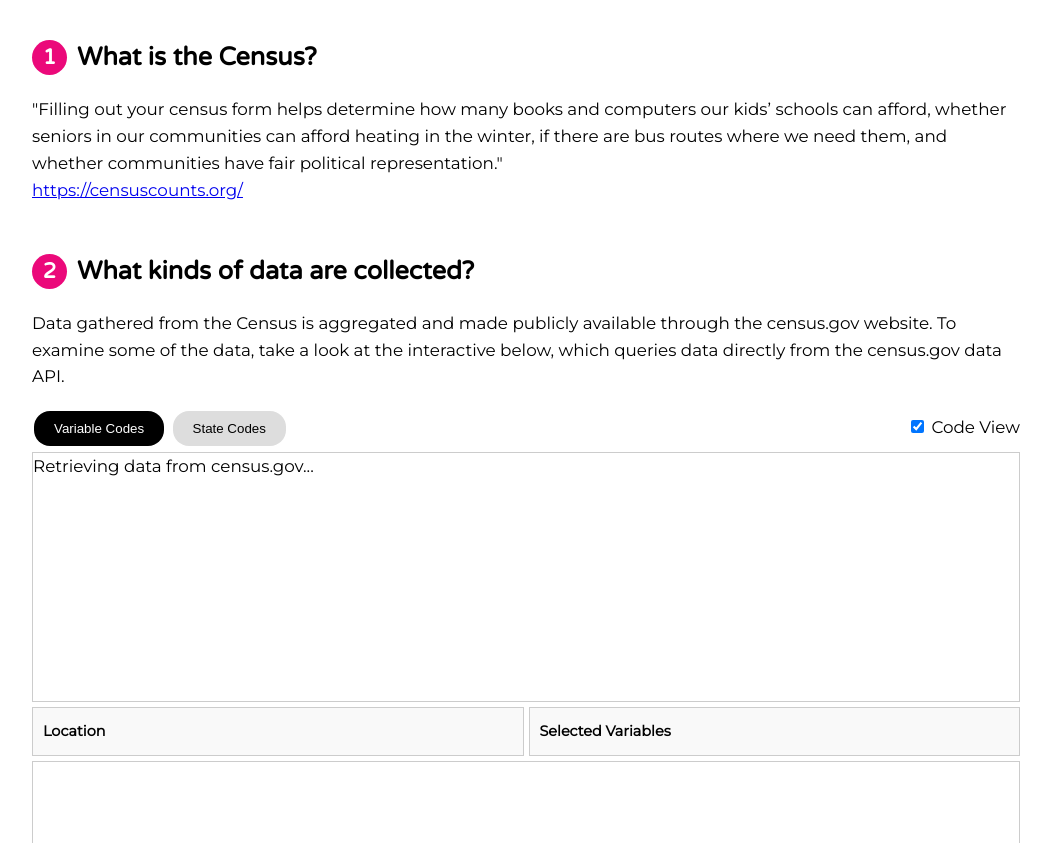
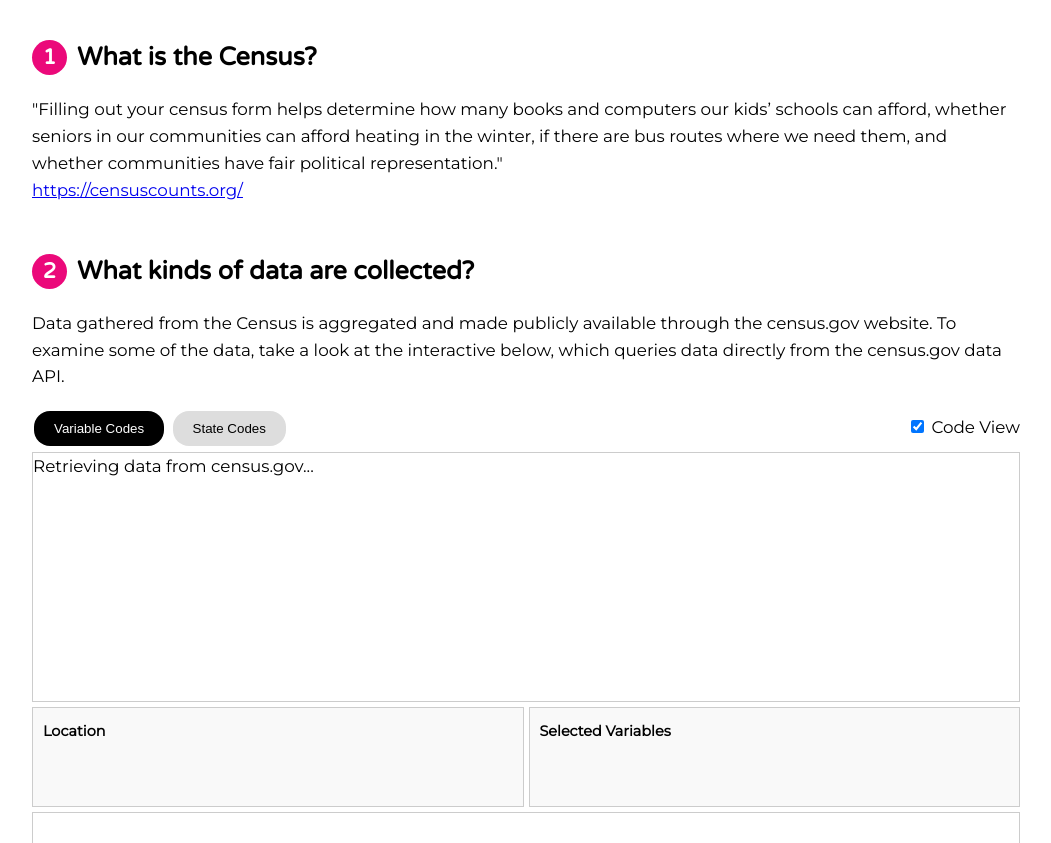
Before and after one commit to tree-in-education/yprpt-modules, a plain HTML site: page 01-what-is-data/the-census.html in a window 1280 px wide. Shown: the part 109-952 px from the top of the page, without its empty margins (114-1165 px from the left). Drawn offline with Linux system fonts and the light colour scheme; no server answers.

Commit message:
Finished rough draft

```diff
--- a/static/css/scss/main.scss
+++ b/static/css/scss/main.scss
@@ -91,7 +91,7 @@ table.variables {
         display: grid;
         row-gap: 5px;
         grid-template-columns: auto;
-        grid-template-rows: 40px 250px auto auto;
+        grid-template-rows: 40px 250px 100px 310px;
 
         .toolbar {
             display: flex;
```
Also changed, not shown: static/css/main.css, 1 other file.
